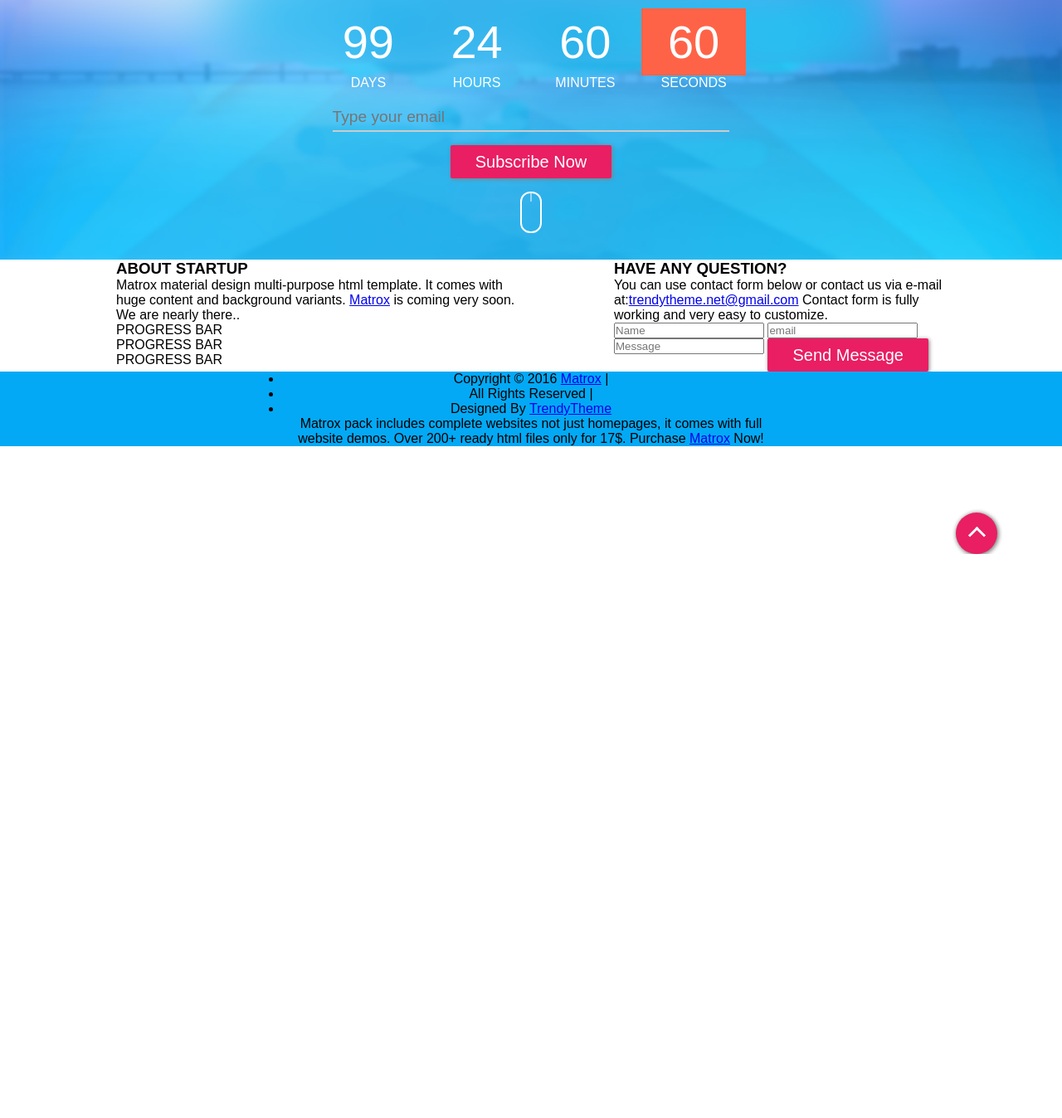
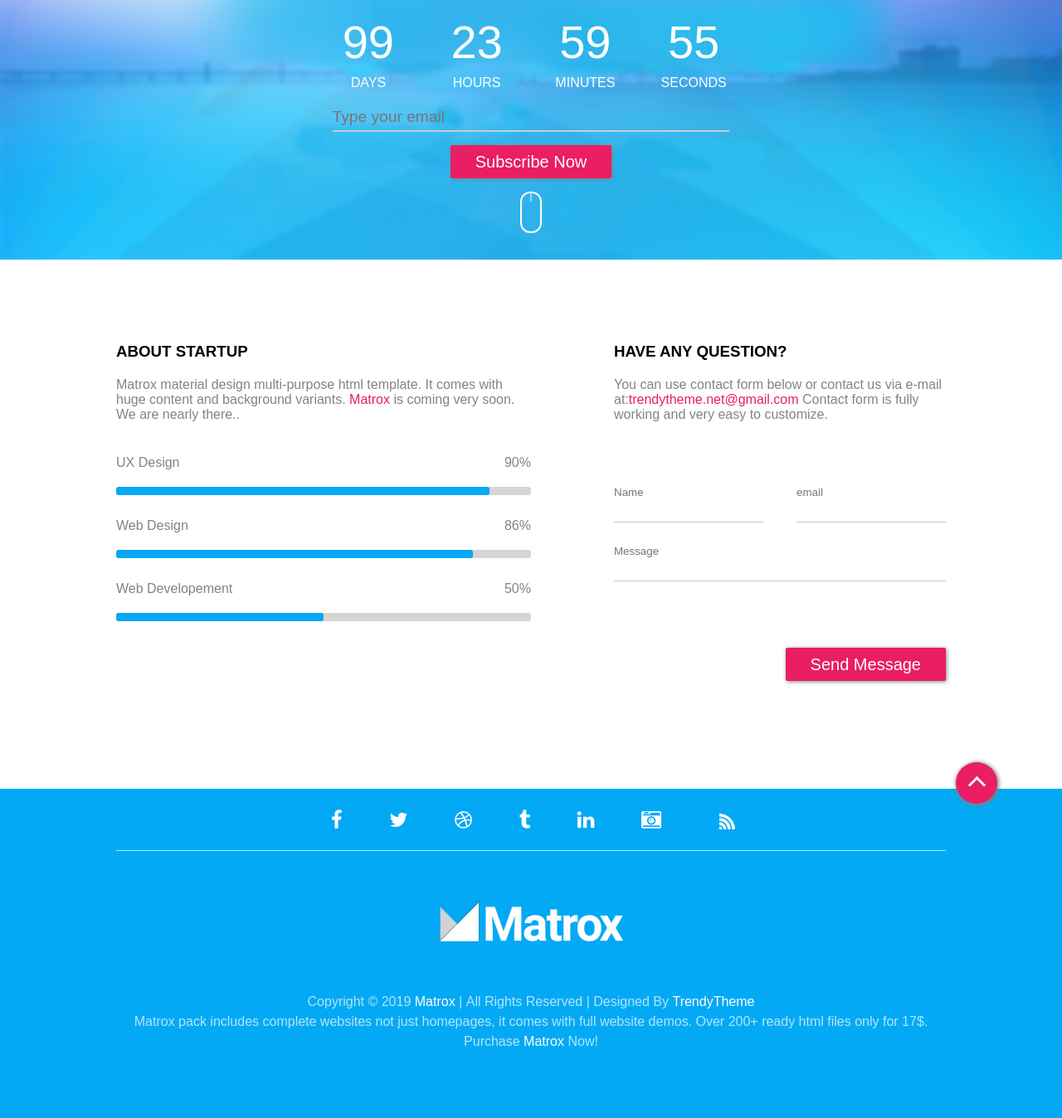
Before and after one commit to linaLeinartaite/BIT-CommingSoon, a plain HTML site: page index.html in a window 1280 px wide. Shown: the part 302-1650 px from the top of the page at 83% size. Before the commit the page ends 970 px from the top, so only its background shows below. Drawn offline with Linux system fonts and the light colour scheme.

Commit message:
almost there

```diff
--- a/css/button.css
+++ b/css/button.css
@@ -19,7 +19,7 @@
 }
 
 .btn:active{
-   background-clip: border-box;
+   /* background-clip: border-box; */
    background-color: rgb(211, 181, 191);
    color:rgb(56, 52, 52);
    transition: all 0.3s linear;
--- a/css/clock.css
+++ b/css/clock.css
@@ -0,0 +1,216 @@
+        .containerHero > .clock {
+            display: inline-block;
+            width:100%;
+            /* background-color: rgb(204, 201, 13);   */
+        }
+
+            .containerHero > .clock > ul {
+                display: inline-block;
+                width:100%;
+                list-style-type: none;
+                /* background-color: rgb(204, 13, 109);   */
+            }
+
+                .containerHero > .clock > ul >li {
+                    display: inline-block;
+                    /* background-color: rgb(13, 204, 39);  */
+                    color: white;
+                    font-size: 1rem;
+                    text-transform: uppercase;
+                }
+
+                    .containerHero > .clock > ul >li > span {
+                        display: block;
+                        color:white;
+                        padding: 0.5rem;
+                        padding-left:2rem;
+                        padding-right:2rem;
+                        font-size: 3.5rem;
+                        font-family: Orbitron, raleway, sans-serif;
+            }
+            .containerHero li:last-of-type > span{
+                position: relative;
+            }
+
+.containerHero li:last-of-type > span:after{
+    content: "";
+    animation: countdownS 60s linear;
+    animation-iteration-count: 142560;
+    /* animation-direction: normal; */
+}
+
+@keyframes countdownS {
+    0%   {content: "00";}
+    1.666666667%   {content: "59";}
+    3.333333333%   {content: "58";}
+    5%   {content: "57";}
+    6.666667%   {content: "56";}
+    8.333333%   {content: "55";}
+    10%   {content: "54";}
+    11.666667%   {content: "53";}
+    13.333333%   {content: "52";}
+    15%   {content: "51";}
+    16.666667%   {content: "50";}
+    18.333333%   {content: "49";}
+    20%   {content: "48";}
+    21.666667%  {content: "47";}
+    23.333333%    {content: "46";}
+    25%   {content: "45";}
+    26.666667%  {content: "44";}
+    28.333333%    {content: "43";}
+    30%   {content: "42";}
+    31.666667%  {content: "41";}
+    33.333333%    {content: "40";}
+    35%   {content: "39";}
+    36.666667%  {content: "38";}
+    38.333333%    {content: "37";}
+    40%   {content: "36";}
+    41.666667%  {content: "35";}
+    43.333333%    {content: "34";}
+    45%   {content: "33";}
+    46.666667%  {content: "32";}
+    48.333333%    {content: "31";}
+    50%   {content: "30";}
+    51.666667%  {content: "29";}
+    53.333333%    {content: "28";}
+    55%   {content: "27";}
+    56.666667%  {content: "26";}
+    58.333333%    {content: "25";}
+    60%   {content: "24";}
+    61.666667%  {content: "23";}
+    63.333333%    {content: "22";}
+    65%   {content: "21";}
+    66.666667%  {content: "20";}
+    68.333333%    {content: "19";}
+    70%   {content: "18";}
+    71.666667%  {content: "17";}
+    73.333333%    {content: "16";}
+    75%   {content: "15";}
+    76.666667%  {content: "14";}
+    78.333333%    {content: "13";}
+    80%   {content: "12";}
+    81.666667%  {content: "11";}
+    83.333333%    {content: "10";}
+    85%   {content: "09";}
+    86.666667%  {content: "08";}
+    88.333333%    {content: "07";}
+    90%   {content: "06";}
+    91.666667%  {content: "05";}
+    93.333333%    {content: "04";}
+    95%   {content: "03";}
+    96.666667%  {content: "02";}
+    98.333333%    {content: "01";}
+    100% {content: "00";}
+    }
+
+
+.containerHero li:nth-child(3) > span:after{
+    /* background-color: tomato; */
+    content: "";
+    animation: countdownM 3600s linear; /* ??? WHY duration time is twice shorter for first min ???? i.e. for */
+    animation-iteration-count: 2376;
+    /*60min to go down I need to set time for 120min*/
+    /* animation-direction: normal; */
+}
+
+@keyframes countdownM {
+    0%   {content: "00";}
+    0.027777778% {content: "59";} /* after firt sec minnutes change to 59*/
+    1.694444444%   {content: "58";} /*1.638889% === 59s */
+    3.361111111%   {content: "57";}
+    5.027777778%   {content: "56";}
+    6.694444444%   {content: "55";}
+    8.361111111%   {content: "54";}
+    10.02777778%   {content: "53";}
+    11.69444444%   {content: "52";}
+    13.36111111%   {content: "51";}
+    15.02777778%   {content: "50";}
+    16.69444444%   {content: "49";}
+    18.36111111%   {content: "48";}
+    20.02777778%   {content: "47";}
+    21.69444444%  {content: "46";}
+    23.36111111%    {content: "45";}
+    25.02777778%   {content: "44";}
+    26.69444444%  {content: "43";}
+    28.36111111%    {content: "42";}
+    30.02777778%   {content: "41";}
+    31.69444444%  {content: "40";}
+    33.36111111%    {content: "39";}
+    35.02777778%   {content: "38";}
+    36.69444444%  {content: "37";}
+    38.36111111%    {content: "36";}
+    40.02777778%   {content: "35";}
+    41.69444444%  {content: "34";}
+    43.36111111%    {content: "33";}
+    45.02777778%   {content: "32";}
+    46.69444444%  {content: "31";}
+    48.36111111%    {content: "30";}
+    50.02777778%   {content: "29";}
+    51.69444444%  {content: "28";}
+    53.36111111%    {content: "27";}
+    55.02777778%   {content: "26";}
+    56.69444444%  {content: "25";}
+    58.36111111%    {content: "24";}
+    60.02777778%   {content: "23";}
+    61.69444444%  {content: "22";}
+    63.36111111%    {content: "21";}
+    65.02777778%   {content: "20";}
+    66.69444444%  {content: "19";}
+    68.36111111%    {content: "18";}
+    70.02777778%   {content: "17";}
+    71.69444444%  {content: "16";}
+    73.36111111%    {content: "15";}
+    75.02777778%   {content: "14";}
+    76.69444444%  {content: "13";}
+    78.36111111%    {content: "12";}
+    80.02777778%   {content: "11";}
+    81.69444444%  {content: "10";}
+    83.36111111%    {content: "09";}
+    85.02777778%   {content: "08";}
+    86.69444444%  {content: "07";}
+    88.36111111%    {content: "06";}
+    90.02777778%   {content: "05";}
+    91.69444444%  {content: "04";}
+    93.36111111%    {content: "03";}
+    95.02777778%   {content: "02";}
+    96.69444444%  {content: "01";}
+    98.36111111%    {content: "00";}
+    100% {content: "00";} /**/
+    }
+
+
+.containerHero li:nth-child(2) > span:after{
+    /* background-color: tomato; */
+    content: "";
+    animation: countdownH 86400s linear;
+    animation-iteration-count: 99;
+}
+
+@keyframes countdownH {
+    0%   {content: "00";}
+    0.001157407% {content: "23";} /* (1s) after first s it switches to 23*/
+    4.167824074%   {content: "22";} /* (1h) */
+    8.334490741%   {content: "21";} /*2h*/
+    12.50115741%   {content: "20";}
+    16.66782407%   {content: "19";}
+    20.83449074%  {content: "18";}
+    25.00115741%   {content: "17";}
+    29.16782407%   {content: "16";}
+    33.33449074%   {content: "15";}
+    37.50115741%   {content: "14";}
+    41.66782407%   {content: "13";}
+    45.83449074%   {content: "12";}
+    50.00115741%   {content: "11";}
+    54.16782407%  {content: "10";}
+    58.33449074%    {content: "09";}
+    62.50115741%   {content: "08";}
+    66.66782407%  {content: "07";}
+    70.83449074%    {content: "06";}
+    75.00115741%   {content: "05";}
+    79.16782407%  {content: "04";}
+    83.33449074%    {content: "03";}
+    87.50115741%   {content: "02";}
+    91.66782407%  {content: "01";}
+    95.83449074%    {content: "00";}
+    100%   {content: "00";}
+}
--- a/css/main.css
+++ b/css/main.css
@@ -59,52 +59,6 @@ body{
             padding-bottom:2rem;
         }
 
-        .containerHero > .clock {
-            display: inline-block;
-            width:100%;
-            /* background-color: rgb(204, 201, 13);   */
-        }
-
-            .containerHero > .clock > ul {
-                display: inline-block;
-                width:100%;
-                list-style-type: none;
-                /* background-color: rgb(204, 13, 109);   */
-            }
-
-                .containerHero > .clock > ul >li {
-                    display: inline-block;
-                    /* background-color: rgb(13, 204, 39);  */
-                    color: white;
-                    font-size: 1rem;
-                    text-transform: uppercase;
-                }
-
-                    .containerHero > .clock > ul >li > span {
-                        display: block;
-                        /* background-color: rgb(80, 13, 204);   */
-                        color:white;
-                        padding: 0.5rem;
-                        padding-left:2rem;
-                        padding-right:2rem;
-                        font-size: 3.5rem;
-                        font-family: Orbitron, raleway, sans-serif;
-            }
-            .containerHero > .clock > ul >li:last-of-type > span{
-               background-color: tomato;
-
-                position: relative;
-                animation: countdown 3s;
-                /* animation-direction: normal; */
-            }
-
-
-@keyframes countdown {
-0%   {content: "59";}
-50% {content: "58";}
-100% {content: "57";}
-}
-
 
         .containerHero > .subscribeForm {
             display: inline-block;
@@ -160,50 +114,126 @@ body{
         align-items: center;
         width: 100%;
         background-color:white;
+        padding-top: 100px;
+        padding-bottom: 100px;
     }
-
-        .topBtn{
-            position:absolute;
-            top: 115%;
-            left: 90%;
-            height: 50px;
-            width: 50px;
-            border-radius: 50%;
-            background-color: #E91E63;
-            color: white;
-            box-shadow: 1px 1px 5px 1px grey;
-            cursor: pointer;
-        }
-
-        .arrow{
-            position:absolute;
-            top: 40%;
-            left: 35%;
-            height: 15px;
-            width: 15px;
-            border:none;
-            border-left: 3px solid white;
-            border-top: 3px solid white;
-            transform: rotate(45deg);
-        }
 
         .containerContent{
             display: inline-block;
             width:1000px;
             background-color: white;
+        }
 
-        }
             .containerContent > .left{
                 display: inline-block;
                 width:50%;
                 float:left;
             }
-
             .containerContent > .right{
                 display: inline-block;
                 width:40%;
                 float:right;
             }
+
+                .containerContent  p{
+                    display: inline-block;
+                    width:100%;
+                    padding-top: 20px;
+                    padding-bottom: 20px;
+                    color: rgb(133, 130, 130);
+                }
+
+                        .containerContent  p > a{
+                            color: #E91E62;
+                            text-decoration: none;
+                        }
+
+                .containerContent > .left > .progress-bar > .title {
+                    display: inline-block;
+                    width:50%;
+                    padding-top: 20px;
+                    padding-bottom: 20px;
+                    /* background-color: #E91E63; */
+                    color: rgb(133, 130, 130);
+                    float:left;
+                }
+
+                .containerContent > .left > .progress-bar > .value {
+                    display: inline-block;
+                    width:50%;
+                    padding-top: 20px;
+                    padding-bottom: 20px;
+                    /* background-color: yellow; */
+                    color: rgb(133, 130, 130);
+                    float:right;
+                    text-align:right;
+                }
+
+                .containerContent  .progress-bar > .bar {
+                    display: inline-block;
+                    width:100%;
+                    height: 10px;
+                    background-color: rgb(216, 212, 212);
+                    border-radius: 3px;
+                }
+
+                .containerContent  .progress-bar  .bar-value {
+                    display: inline-block;
+                    height: 10px;
+                    background-color: #06A8F3;
+                    border-radius: 3px;
+                    overflow: hidden; /**/
+                }
+
+                .containerContent > .right > form {
+                    display: inline-block;
+                    width: 100%;
+                    border: none;
+                    padding-top: 30px;
+                    padding-bottom: 30px;
+                }
+
+                .containerContent form > input {
+                    /* background-color: rgb(0, 255, 13);  */
+                    display: inline-block;
+                    border: none;
+                    border-bottom: 1px solid rgb(199, 196, 196);
+                    line-height: 30px;
+                    padding-top: 20px;
+                    padding-bottom: 20px
+                }
+
+                .containerContent form input:nth-of-type(1){
+                    /* background-color: rgb(255, 0, 157);  */
+                    float: left;
+                    width: 45%;
+                }
+
+                .containerContent form input:nth-of-type(2){
+                    /* background-color: rgb(0, 4, 255);  */
+                   float: right;
+                    width: 45%;
+                }
+                .containerContent form input:last-of-type{
+                    /* background-color: rgb(255, 0, 157);  */
+                    display: inline-block;
+                    width: 100%;
+                }
+
+                .containerContent form > .btnM{
+                    float: right;
+                    margin-top: 80px;
+                }
+
+    @media (max-width: 900px){
+
+    }
+
+    @media (max-width: 700px){
+
+    }
+
+
 
     .containerBgFooter{
         display:flex;
@@ -211,11 +241,95 @@ body{
         align-items: center;
         width: 100%;
         background-color: #03A9F5;
+        position: relative;
     }
 
         footer{
             display: inline-block;
-            width:600px;
+            width:1000px;
             text-align: center;
             background-color: #03A9F5;
+            color: rgba(255, 255, 255, 0.7);
+            padding-bottom: 80px;
+            font-size: 1rem;
+            line-height: 1.5rem;
+
         }
+
+            footer > .links {
+                display: inline-block;
+                width:100%;
+                color: white;
+                font-size: 1.5rem;
+                line-height: 40px;
+                border:none;
+                border-bottom: 1px solid  rgba(255, 255, 255, 0.7);
+            }
+
+            footer > .links > .fa {
+                padding: 25px;
+
+            }
+
+            footer  a {
+                color: white;
+                text-decoration: none;
+            }
+
+            footer > img {
+                padding-top: 60px;
+                padding-bottom: 60px;
+
+            }
+
+            footer > ul {
+                display: inline-block;
+                width: 100%;
+                list-style-type: none;
+            }
+
+            footer > ul > li {
+                display: inline-block;
+            }
+
+        footer .fa-wifi{
+                    transform: rotate(45deg) translate(10%);
+                }
+
+                .topBtn{
+                    /* position:fixed;botton to screen, i.e. button stays in the same position (in respect of screen) while scroling down  this fixes */
+                    position: absolute;
+                    top: -8%;
+                    left: 90%;
+                    /* transform: translate(-50%, -50%); */
+                    height: 50px;
+                    width: 50px;
+                    border-radius: 50%;
+                    background-color: #E91E63;
+                    color: white;
+                    box-shadow: 1px 1px 5px 1px grey;
+                    cursor: pointer;
+                }
+
+                .topBtn:hover{
+                    box-shadow: 0px 2.5px 10px 1px grey;
+                }
+
+                .topBtn:active{
+                   /* background-clip: border-box; */
+                   background-color: rgb(211, 181, 191);
+                   color:rgb(56, 52, 52);
+                   transition: all 0.3s linear;
+                }
+
+                .arrow{
+                    position:absolute;
+                    top: 40%;
+                    left: 35%;
+                    height: 15px;
+                    width: 15px;
+                    border:none;
+                    border-left: 3px solid white;
+                    border-top: 3px solid white;
+                    transform: rotate(45deg);
+                }
--- a/index.html
+++ b/index.html
@@ -23,12 +23,10 @@
     <title>COMING SOON</title>
 </head>
 <body id="top">
-    <a href="#top" class="topBtn">
-        <div class="arrow"></div>
-    </a>
+
     <div class="containerBgHero">
         <div class="containerHero"><!--main HERO container-->
-            <img class="logo" src="./img/logo.png" alt="LOGO">
+            <img class="logo" src="./img/icon-logo.png" alt="LOGO">
 
             <h1>COMING SOON</h1>
             <p>An awesome new company for web resources is coming very soon. <br> Enter your email to request an early invitation!</p>
@@ -39,15 +37,15 @@
                         days
                     </li>
                     <li>
-                        <span>24</span>
+                        <span></span>
                         hours
                     </li>
                     <li>
-                        <span>60</span>
+                        <span></span>
                         minutes
                     </li>
                     <li>
-                        <span>60</span>
+                        <span></span>
                         seconds
                     </li>
                 </ul>
@@ -67,44 +65,70 @@
             </div>
         </div>
     </div>
+
+
     <div class="containerBgContent">
-
         <div class="containerContent">
             <div class="left">
                 <h3>ABOUT STARTUP</h3>
                 <p>Matrox material design multi-purpose html template. It comes with huge content and background variants. <a href="#">Matrox</a> is coming very soon. We are nearly there..</p>
                 <div class="progress-bar">
-                    PROGRESS BAR
+                    <div class="title">UX Design</div>
+                    <div class="value">90%</div>
+                    <div class="bar">
+                        <div class="bar-value" style="width: 90%"></div>
+                    </div>
                 </div>
                 <div class="progress-bar">
-                    PROGRESS BAR
+                    <div class="title">Web Design</div>
+                    <div class="value">86%</div>
+                    <div class="bar">
+                        <div class="bar-value" style="width: 86%"></div>
+                    </div>
                 </div>
                 <div class="progress-bar">
-                    PROGRESS BAR
+                    <div class="title">Web Developement</div>
+                    <div class="value">50%</div>
+                    <div class="bar">
+                        <div class="bar-value" style="width: 50%"></div>
+                    </div>
                 </div>
             </div>
                 <div class="right">
                     <h3>HAVE ANY QUESTION?</h3>
                     <p>You can use contact form below or contact us via e-mail at:<a href="mailto:trendytheme.net@gmail.com">trendytheme.net@gmail.com</a> Contact form is fully working and very easy to customize.</p>
                     <form >
-                   <input type="text" placeholder="Name">
+                        <input type="name" placeholder="Name">
                         <input type="email" placeholder="email">
                         <input type="message" placeholder="Message">
-                   <div class="btn">
+                        <div class="btn btnM">
                             send message
                         </div>
                     </form>
                 </div>
             </div>
         </div>
+
+
         <div class="containerBgFooter">
-        <footer>
-            <div class="links"></div>
-            <div class="logoWhite"></div>
+            <a href="#top" class="topBtn">
+                <div class="arrow"></div>
+            </a>
+            <footer class="">
+                <div class="links">
+                    <div class="fa fa-facebook" aria-hidden="true"> </div>
+                    <div class="fa fa-twitter" aria-hidden="true"> </div>
+                    <div class="fa fa-dribbble" aria-hidden="true"> </div>
+                    <div class="fa fa-tumblr" aria-hidden="true"></div>
+                    <div class="fa fa-linkedin" aria-hidden="true"> </div>
+                    <div class="fa fa-camera-retro" aria-hidden="true"> </div>
+                    <div class="fa fa-wifi" aria-hidden="true"> </div>
+                </div>
+                <img src="img/logo-white.png" alt="logoWhite">
                 <ul>
-                <li>Copyright &copy; 2016 <a href="#">Matrox</a> |</li>
-                <li>All Rights Reserved | </li>
-                <li>Designed By <a href="#">TrendyTheme</a></li>
+                    <li> Copyright &copy; 2019 <a href="#">Matrox</a> | </li>
+                    <li> All Rights Reserved | </li>
+                    <li> Designed By <a href="#">TrendyTheme</a></li>
                 </ul>
                 <p>Matrox pack includes complete websites not just homepages, it comes with full website demos. Over 200+ ready html files only for 17$. Purchase <a href="#">Matrox</a> Now!</p>
             </footer>
```
Also changed, not shown: img/icon-logo.png (added), img/logo-white.png (added). Lines whose indentation alone changed are shown as unchanged.
